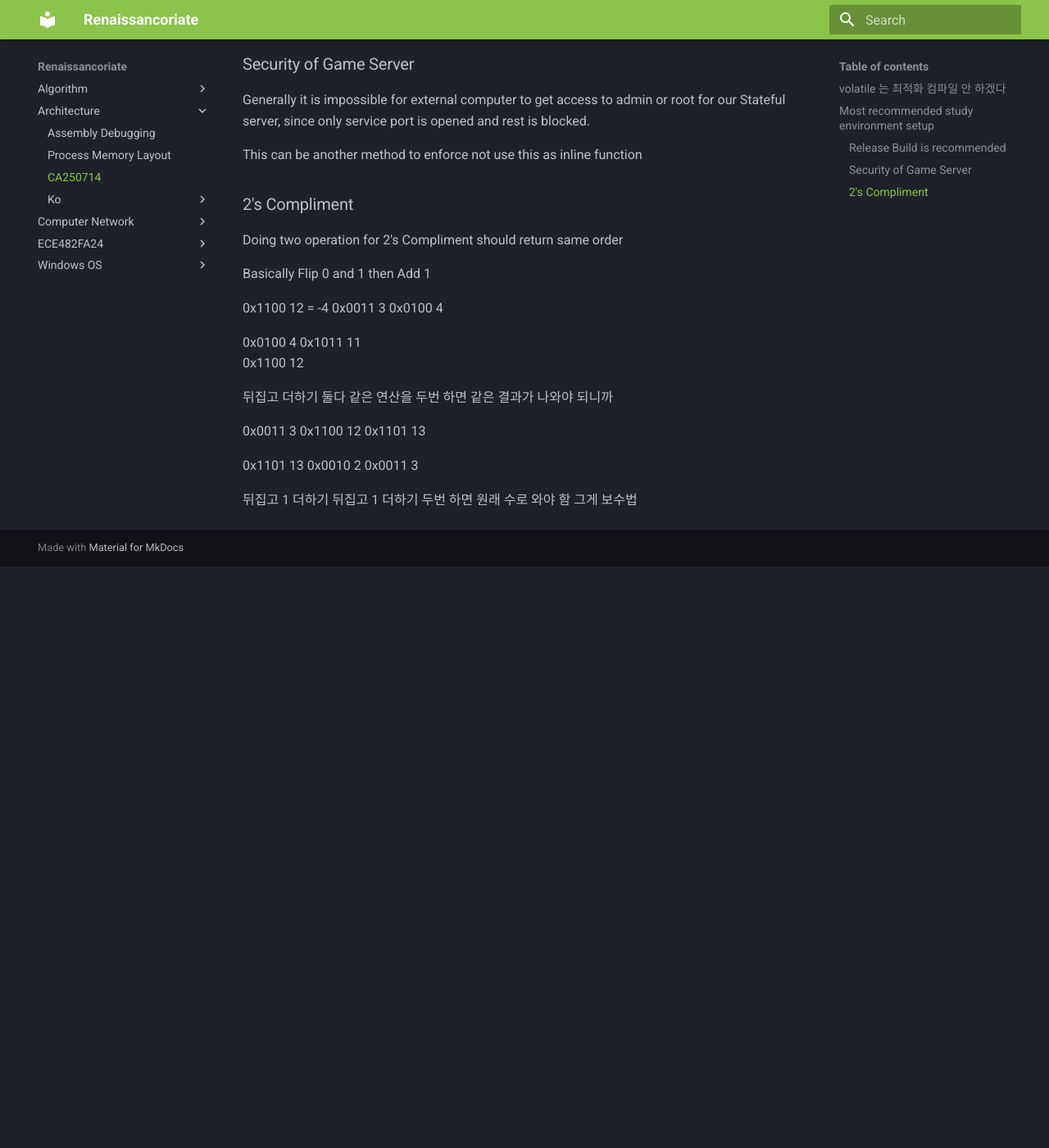
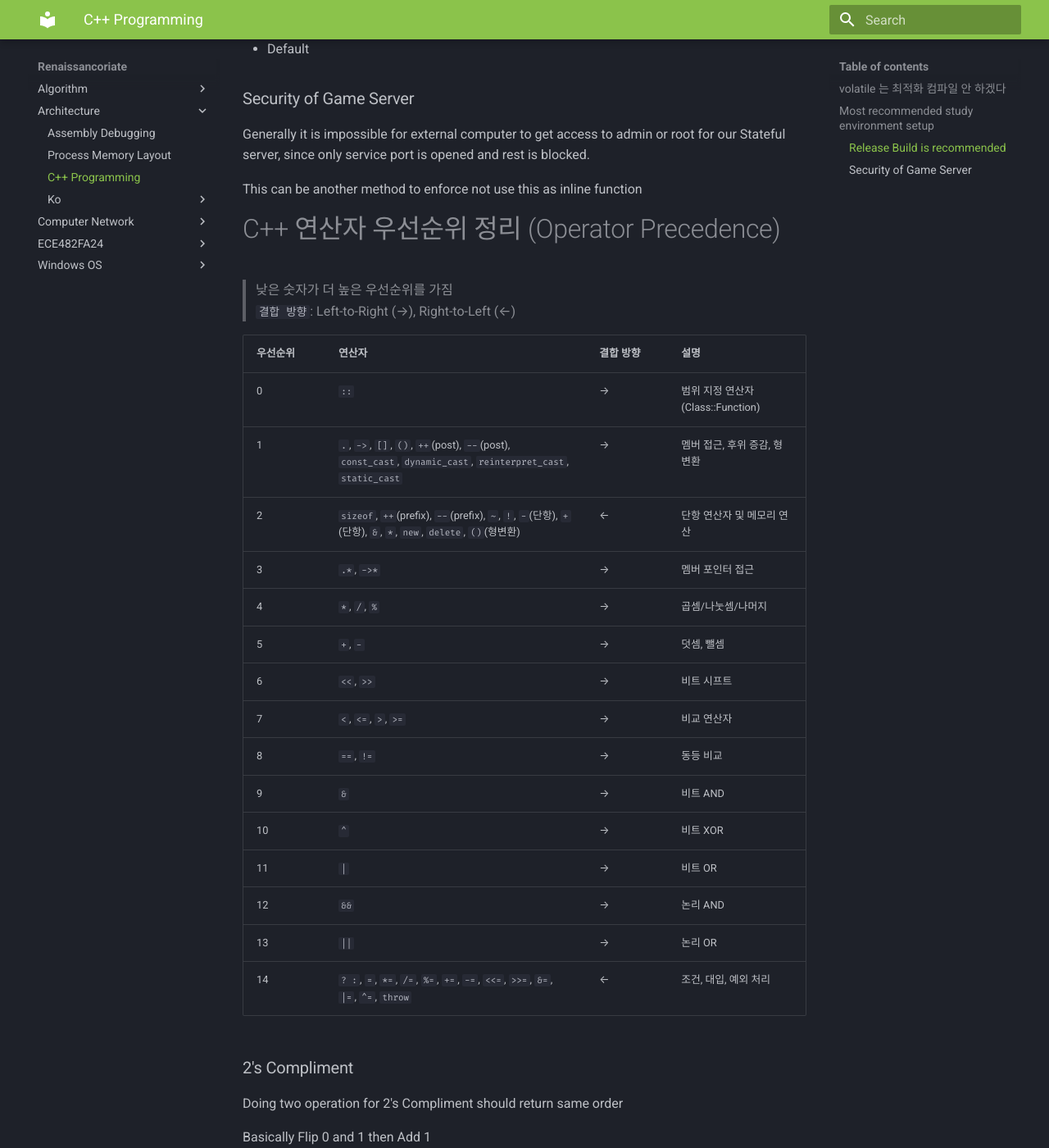
Before and after one commit to renaissancor/renaissancor.github.io, an MkDocs documentation site: the page built from docs/Architecture/CA250714.md, in a window 1280 px wide and 1400 px high, scrolled down 1678 px. Shown: the whole window at 82% size. Built offline with MkDocs 1.6.1 and Material for MkDocs 9.7.7, drawn with Linux system fonts in a browser that asks for light colours; before the commit the page ends 2369 px from its top, so only the background shows below that.

Commit message:
feat: operator order

```diff
--- a/docs/Architecture/CA250714.md
+++ b/docs/Architecture/CA250714.md
@@ -1,4 +1,4 @@
-#
+# C++ Programming
 
 ## `volatile` 는 최적화 컴파일 안 하겠다
 
@@ -87,6 +87,30 @@
 
 This can be another method to enforce not use this as inline function
 
+# C++ 연산자 우선순위 정리 (Operator Precedence)
+
+> 낮은 숫자가 더 높은 우선순위를 가짐
+> `결합 방향`: Left-to-Right (→), Right-to-Left (←)
+
+| 우선순위 | 연산자 | 결합 방향 | 설명 |
+|----------|--------|------------|------|
+| 0 | `::` | → | 범위 지정 연산자 (Class::Function) |
+| 1 | `.`, `->`, `[]`, `()`, `++`(post), `--`(post), `const_cast`, `dynamic_cast`, `reinterpret_cast`, `static_cast` | → | 멤버 접근, 후위 증감, 형 변환 |
+| 2 | `sizeof`, `++`(prefix), `--`(prefix), `~`, `!`, `-`(단항), `+`(단항), `&`, `*`, `new`, `delete`, `()`(형변환) | ← | 단항 연산자 및 메모리 연산 |
+| 3 | `.*`, `->*` | → | 멤버 포인터 접근 |
+| 4 | `*`, `/`, `%` | → | 곱셈/나눗셈/나머지 |
+| 5 | `+`, `-` | → | 덧셈, 뺄셈 |
+| 6 | `<<`, `>>` | → | 비트 시프트 |
+| 7 | `<`, `<=`, `>`, `>=` | → | 비교 연산자 |
+| 8 | `==`, `!=` | → | 동등 비교 |
+| 9 | `&` | → | 비트 AND |
+| 10 | `^` | → | 비트 XOR |
+| 11 | `|` | → | 비트 OR |
+| 12 | `&&` | → | 논리 AND |
+| 13 | `||` | → | 논리 OR |
+| 14 | `? :`, `=`, `*=`, `/=`, `%=`, `+=`, `-=`, `<<=`, `>>=`, `&=`, `|=`, `^=`, `throw` | ← | 조건, 대입, 예외 처리 |
+
+
 ### 2's Compliment
 
 Doing two operation for 2's Compliment should return same order
```
